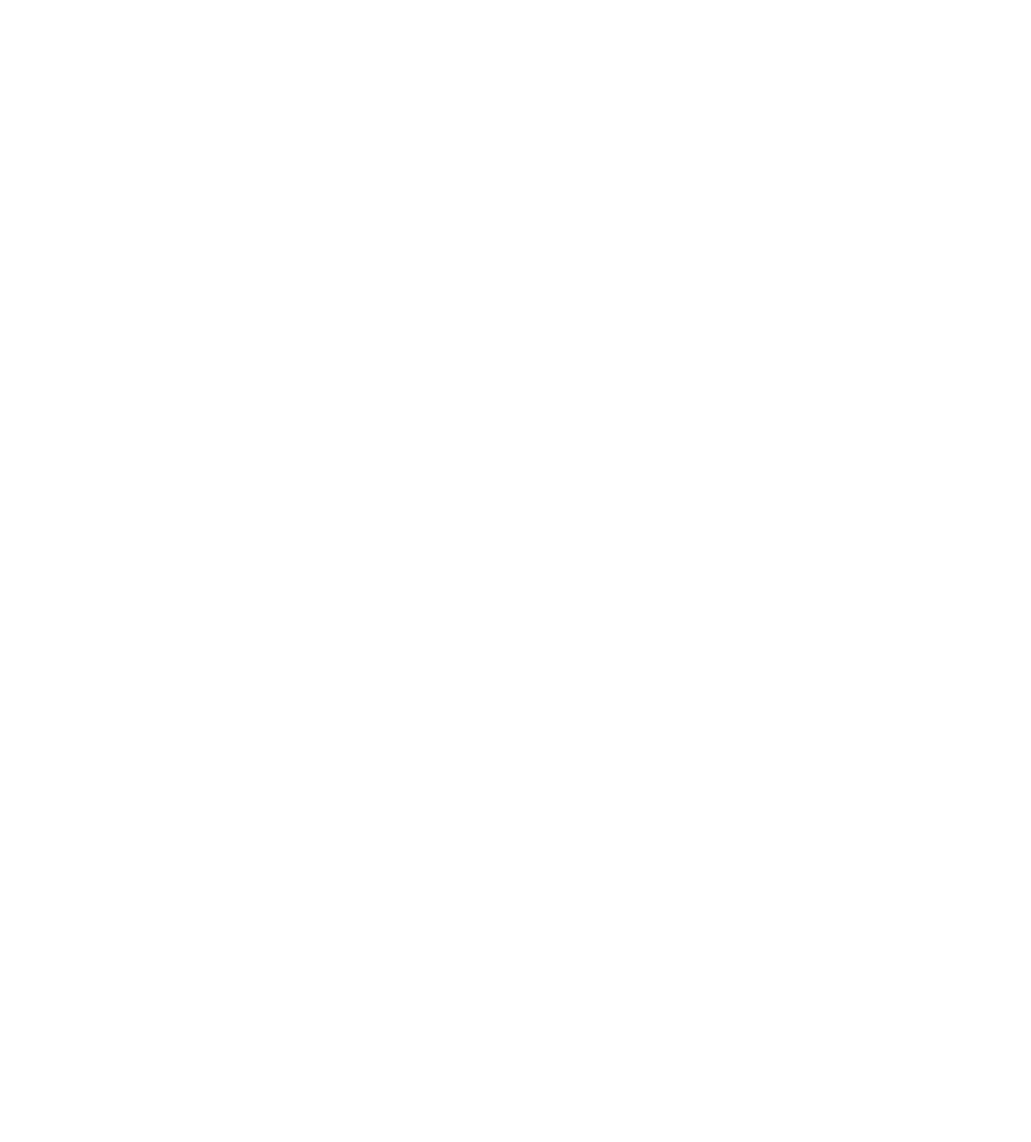
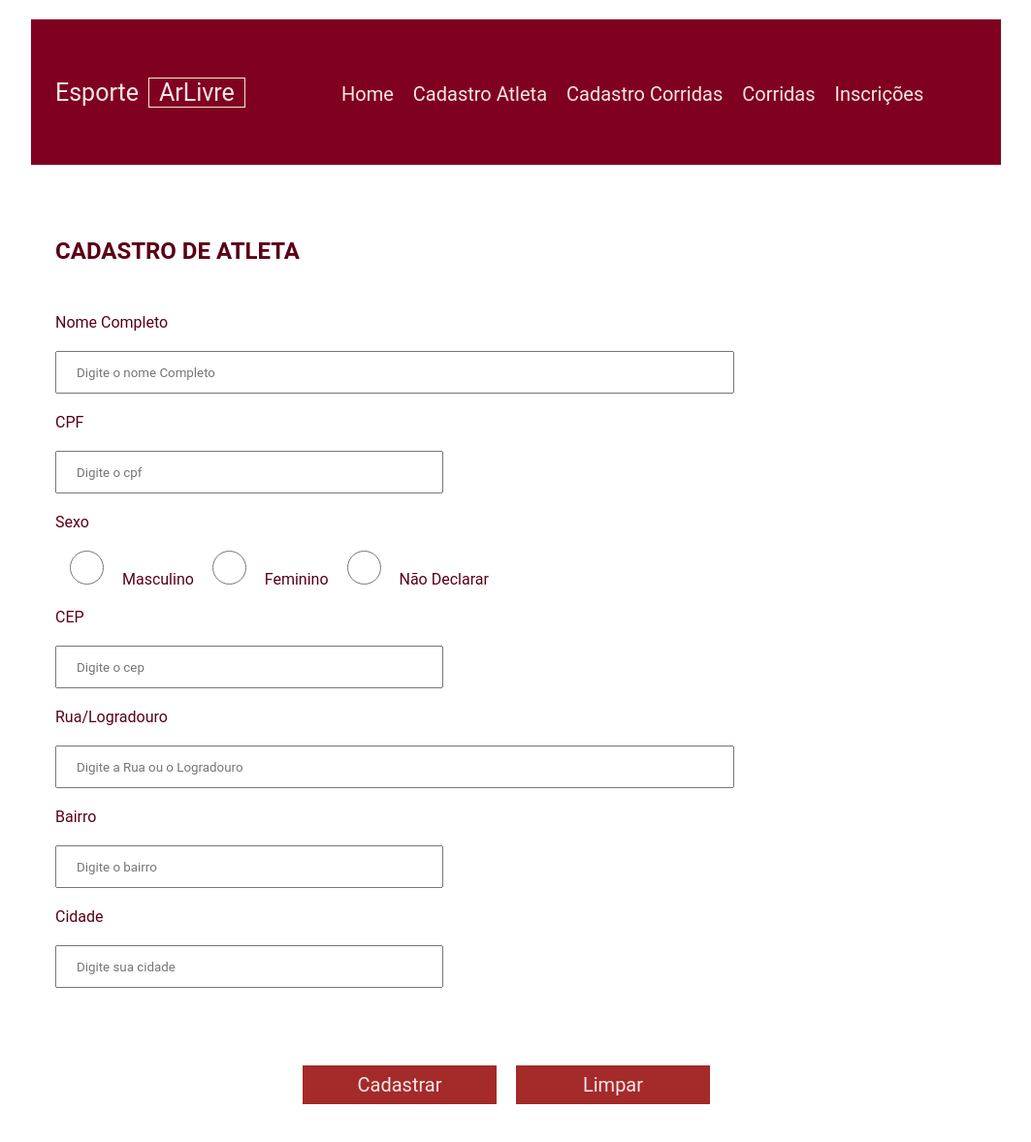
Before and after one commit to Drielle15/Esporte_arlivre, an Angular app: page / in a window 1280 px wide. Shown: the top 1178 px of the page at 97% size, without its empty margins (108-1171 px from the left). Before the commit the page ends 800 px from the top, so only its background shows below. Built offline with nearby package versions, Linux system fonts and the light colour scheme.

Commit message:
criado o home-component

```diff
--- a/src/app/app.html
+++ b/src/app/app.html
@@ -1 +1,5 @@
+<app-menu-component></app-menu-component>
+
+<app-atleta-component></app-atleta-component>
+
 <router-outlet></router-outlet>
--- a/src/app/app.routes.ts
+++ b/src/app/app.routes.ts
@@ -1,3 +1,4 @@
 import { Routes } from '@angular/router';
 
+
 export const routes: Routes = [];
--- a/src/app/app.ts
+++ b/src/app/app.ts
@@ -1,9 +1,13 @@
 import { Component, signal } from '@angular/core';
 import { RouterOutlet } from '@angular/router';
 
+import { MenuComponent } from './component/menu-component/menu-component';
+
+import { AtletaComponent } from './component/atleta-component/atleta-component';
+
 @Component({
   selector: 'app-root',
-  imports: [RouterOutlet],
+  imports: [RouterOutlet, MenuComponent,AtletaComponent],
   templateUrl: './app.html',
   styleUrl: './app.css'
 })
--- /dev/null
+++ b/src/app/component/atleta-component/atleta-component.css
@@ -0,0 +1,77 @@
+#form{
+    width: 1000px;
+    min-height: 600px;
+    margin: 20px auto;
+    padding: 25px;
+    color: var(--cor02);
+}
+
+
+h2{
+    margin: 30px 0px;
+    text-transform: uppercase;
+    color: var(--cor02);
+}
+
+#form-atleta{
+    width: 100%;
+    min-height: 600px;
+}
+
+label{
+    display: block;
+    padding: 20px 0px;
+}
+
+input{
+    height: 30px;
+    padding: 20px;
+    color: var(--cor02);
+
+}
+
+.input01{
+    width: 700px;
+
+}
+.input02{
+    width: 400px;
+}
+
+input[type="radio"]{
+    width: 35px;
+    height: 35px;
+    margin: 0px 15px;
+
+}
+
+
+#div-btns{
+    width: 100%;
+    height: 150px;
+    margin: 25px 0px;
+    display: flex;
+    align-items: center;
+    justify-content: center;
+}
+
+button{
+    width: 200px;
+    height: 40px;
+    cursor: pointer;
+    border: none;
+    color: var(--cor02);
+    font-size: 20px;
+}
+
+#btnAdd{
+    background-color: var(--cor03);
+    margin-right: 20px;
+    color: var(--cor04);
+}
+
+#btnLimpar{
+    background-color: var(--cor03);
+    margin-right: 20px;
+    color: var(--cor04);
+}
--- /dev/null
+++ b/src/app/component/atleta-component/atleta-component.html
@@ -0,0 +1,42 @@
+<section id="form">
+
+    <h2>Cadastro de Atleta </h2>
+
+    <form action="" id="form-atleta">
+        <label for="nome">Nome Completo</label>
+        <input type="text" name="nome" id="nome" class="input01"
+        maxlength="60" required placeholder="Digite o nome Completo">
+
+        <label for="cpf">CPF</label>
+        <input type="text" name="cpf" id="cpf" class="input02"
+        maxlength="14" required placeholder="Digite o cpf">
+
+        <label for="sexo">Sexo</label>
+        <input type="radio" name="sexo" id="sexoM" class="radio01" required
+        value="M"> Masculino
+        <input type="radio" name="sexo" id="sexoF" class="radio01" required
+        value="F"> Feminino
+        <input type="radio" name="sexo" id="sexoN" class="radio01" required
+        value="N"> Não Declarar
+
+        <label for="cep">CEP</label>
+        <input type="text" name="cep" id="cep" class="input02" maxlength="9"
+        required placeholder="Digite o cep">
+
+        <label for="rua-logradouro">Rua/Logradouro</label>
+        <input type="text" name="rua-logradouro" id="rua-logradouro"
+        class="input01" maxlength="100" required placeholder="Digite a Rua ou o Logradouro">
+
+        <label for="bairro">Bairro</label>
+        <input type="text" name="bairro" id="bairro" class="input02" maxlength="60" required placeholder="Digite o bairro">
+
+        <label for="cidade">Cidade</label>
+        <input type="text" name="cidade" id="cidade" class="input02" maxlength="60" required placeholder="Digite sua cidade">
+
+
+        <div id="div-btns">
+            <button type="submit" id="btnAdd">Cadastrar</button>
+            <button type="reset" id="btnLimpar">Limpar</button>
+        </div>
+
+        </form>
--- /dev/null
+++ b/src/app/component/home-component/home-component.html
@@ -0,0 +1 @@
+<p>home-component works!</p>
--- a/src/app/component/menu-component/menu-component.css
+++ b/src/app/component/menu-component/menu-component.css
@@ -0,0 +1,62 @@
+:root {
+    --cor01: #800020;
+    --cor02: #5a0016;
+    --cor03: #a52a2a;
+    --cor04: #f8e6e9;
+    --cor05: #ffffff;
+    --cor06: #2b0a0a;
+}
+
+
+#cabecalho, #ul-menu, #logo{
+    display: flex;
+    align-items: center;
+}
+
+#ul-menu, #logo{
+    height: 100%;
+    color: var(--cor04);
+}
+
+#cabecalho{
+    width: 1000px;
+    height: 150px;
+    margin: 20px auto;
+    padding: 25px;
+    background-color: var(--cor01);
+    justify-content: space-between;
+}
+
+#logo, #menu{
+    width: 30px;
+    font-size: 25px;
+
+}
+
+#titulo-logo{
+    color: var(--cor04);
+    border: 1px solid var(--cor04);
+    margin: 0px 10px;
+    padding: 0px 10px;
+}
+
+
+#menu{
+    width: 70%;
+}
+
+#ul-menu{
+    list-style: none;
+}
+
+ .lnk-menu{
+    color: var(--cor04);
+    text-decoration: none;
+    margin: 0px 10px;
+    transition: 0.5s ease;
+   font-size: 20px;
+ }
+
+ .lnk-menu:hover{
+    opacity: 0.5;
+ }
--- a/src/app/component/menu-component/menu-component.html
+++ b/src/app/component/menu-component/menu-component.html
@@ -1 +1,15 @@
-<p>menu-component works!</p>
+<header id="cabecalho">
+    <div id="logo">
+        Esporte <span id="titulo-logo">ArLivre</span>
+    </div>
+
+    <nav id="menu">
+        <ul id="ul-menu">
+            <li><a href="#" class="lnk-menu">Home</a></li>
+            <li><a href="#" class="lnk-menu">Cadastro Atleta</a></li>
+            <li><a href="#" class="lnk-menu">Cadastro Corridas</a></li>
+            <li><a href="#" class="lnk-menu">Corridas</a></li>
+            <li><a href="#" class="lnk-menu">Inscrições</a></li>
+        </ul>
+    </nav>
+</header>
--- a/src/styles.css
+++ b/src/styles.css
@@ -1 +1,16 @@
-/* You can add global styles to this file, and also import other style files */
+:root {
+    --cor01: #800020;
+    --cor02: #5a0016;
+    --cor03: #a52a2a;
+    --cor04: #f8e6e9;
+    --cor05: #ffffff;
+    --cor06: #2b0a0a;
+}
+
+*{
+    margin: 0px;
+    padding: 0px;
+    box-sizing: border-box;
+    font-family: roboto;
+
+}
```
Also changed, not shown: src/app/component/atleta-component/atleta-component.ts (added, +9 -0 lines), src/app/component/home-component/home-component.ts (added, +9 -0 lines), src/app/component/home-component/home-component.css (added), 2 other files (tests, documents, lock files or other folders).
